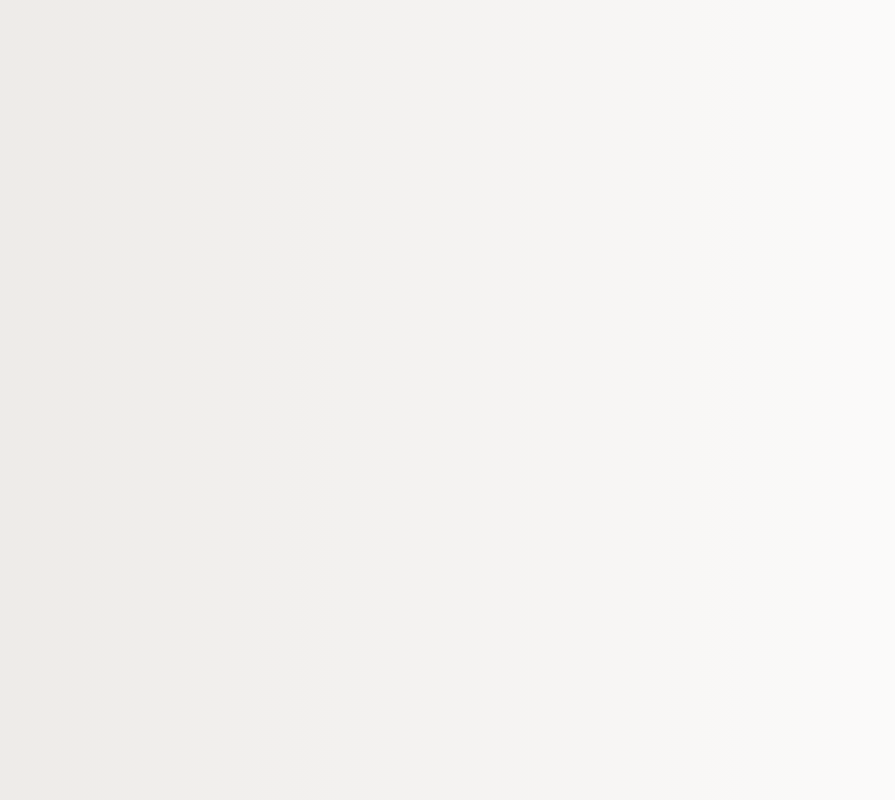
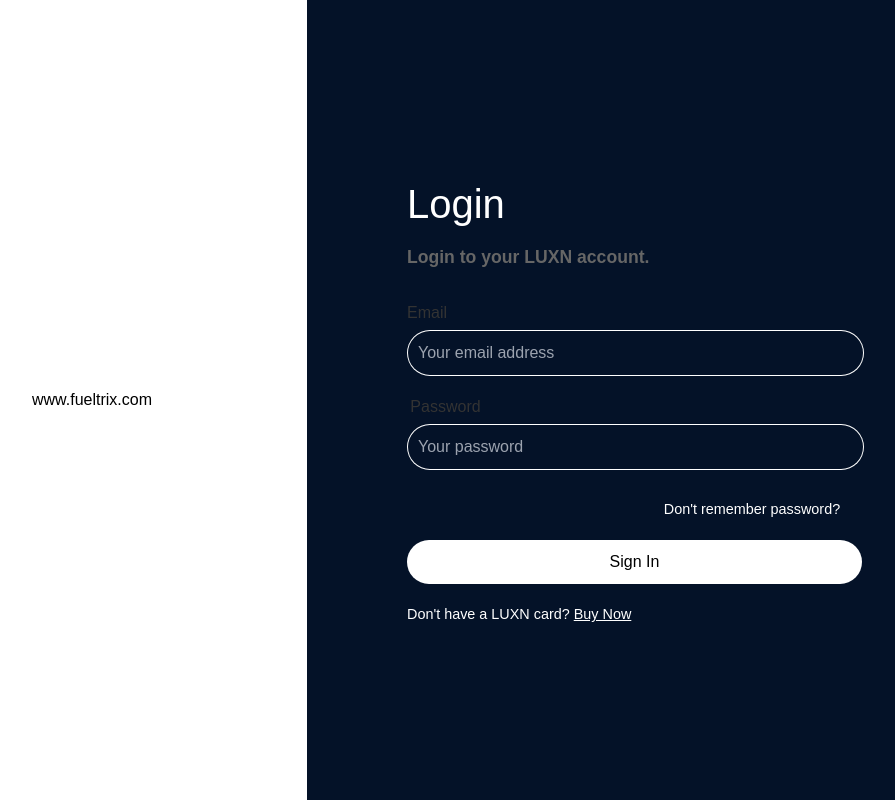
Before and after one commit to MalinduHettiarachchi/Fueltrix-, a React (Create React App) app in the folder fueltrix/: page /login in a window 1280 px wide. Before the commit this address had no page. Shown: the whole page, without its empty margins (123-1018 px from the left). Built offline with nearby package versions, Linux system fonts and the light colour scheme.

Commit message:
update ui

```diff
--- a/fueltrix/src/App.js
+++ b/fueltrix/src/App.js
@@ -29,7 +29,9 @@ function App() {
     <Router>
       <div className="App">
         <Routes>
-
+          <Route path="/" element={<Mainpage />} />
+          <Route path="/login" element={<Login />} />
+          <Route path="/fuelrix" element={<Mainpage />} />
           <Route path="/" element={<Welcome />} />
           <Route path="/about" element={<About />} />
           <Route path="/services" element={<Services />} />
--- a/fueltrix/src/pages/WebAdmin/Mainpage/Mainpage.js
+++ b/fueltrix/src/pages/WebAdmin/Mainpage/Mainpage.js
@@ -3,7 +3,7 @@ import Navbar from '../NavBarr/navbarr'
 
 function Mainpage() {
   return (
-    <div>
+    <div >
         <Navbar/>
     </div>
   )
--- /dev/null
+++ b/fueltrix/src/pages/WebAdmin/Mainpage/mainpage.css
@@ -0,0 +1,3 @@
+.all{
+    background-color: #041228;
+}
--- a/fueltrix/src/pages/WebAdmin/NavBarr/navbarr.css
+++ b/fueltrix/src/pages/WebAdmin/NavBarr/navbarr.css
@@ -4,7 +4,7 @@
     justify-content: center;
     align-items: center;
     padding: 1rem 2rem;
-    background-color: black;
+    background-color: #041228;
     color: white;
   }
   .row{
@@ -12,7 +12,7 @@
   list-style: none;
   }
   .row li{
-    margin-left: 3rem;
+    margin-left: 3.5rem;
   }
   .row li a{
     padding: 0.5rem 0;   /* Adjust this value to move the links up/down */
--- a/fueltrix/src/pages/WebAdmin/Userlogin/login.css
+++ b/fueltrix/src/pages/WebAdmin/Userlogin/login.css
@@ -1,28 +1,108 @@
 /* General reset */
-
 .two-column-container {
   display: flex;
   height: 100vh; /* Full height of the viewport */
+  font-family: 'Poppins', sans-serif;
 }
 
-  .left-column {
+.leftc {
   flex: 1;
-    background-color: #f0f4fa; /* Light background for left column */
+  background-color: #ffffff; /* Light background for left column */
+  display: flex;
+  justify-content: center;
+  align-items: center;
 }
 
-  .right-column {
+.rightc {
   flex: 1;
-    background-color: #0c0c0c; /* Dark background for right column */
+  background-color: #041228; /* Dark background for right column */
   color: white;
+  display: flex;
+  flex-direction: column;
+  justify-content: center;
+  padding: 0 100px; /* Increased padding for a centered feel */
+  align-items: flex-start; /* Align content to the left */
+}
+
+.login {
+  font-size: 2.5rem; /* Larger font for 'Login' */
+  margin-bottom: 10px;
+}
+
+.loginun {
+  font-size: 1.1rem;
+  margin-bottom: 30px;
+}
+
+.form-group {
+  margin-bottom: 20px;
+  width: 100%; /* Ensure full-width form elements */
+
+}
+
+.email-label {
+  display: block;
+  font-size: 1rem;
+  margin-bottom: 5px;
+  margin-right: 610px;
+}
+.password-label{
+  color: #ffffff;
+  display: block;
+  font-size: 1rem;
+  margin-bottom: 5px;
+  margin-right: 573px;
+}
+
+.email-input, .password-input {
+  width: 70% !important;
+  padding: 10px !important;
+  font-size: 1rem;
+  border-radius: 25px !important;
+  border: none !important;
+  box-shadow: 0 0 0.5px 1px white; /* White outline */
+  outline: none;
+  margin-right: 193px;
+  background-color: #041228;
+  color: white;
+  box-sizing: border-box;
+}
+
+/* White outline when focused */
+.email-input:focus, .password-input:focus {
+  box-shadow: 0 0 0.5px 1px white; /* White outline */
+  outline: none; /* Ensures no default outline */
 }
 
 
-  h1 {
-    font-size: 2rem;
-    margin-bottom: 20px;
+.dont {
+  font-size: 0.9rem;
+  color: #ffffff;
+  margin-top: 10px;
+  width: 100%;/* Ensure this is aligned to the left */
+  align-items: flex-end;
+  margin-left: 20px;
 }
 
-  p {
-    font-size: 1.2rem;
-    line-height: 1.6;
+.sign-in {
+  width: 70%; /* Full-width sign-in button */
+  padding: 10px; /* Increased padding for larger button */
+  font-size: 1rem;
+  background-color: #fff;
+  color: black;
+  border: none;
+  border-radius: 25px;
+  margin-top: 20px;
+  cursor: pointer;
 }
+
+.buy-now {
+  font-size: 0.9rem;
+  margin-top: 20px;
+}
+
+.buy-now span {
+  color: #fff;
+  cursor: pointer;
+  text-decoration: underline;
+}
--- a/fueltrix/src/pages/WebAdmin/Userlogin/login.js
+++ b/fueltrix/src/pages/WebAdmin/Userlogin/login.js
@@ -4,11 +4,23 @@ import './login.css';
 function Login() {
   return (
     <div className="two-column-container">
-      <div className="left-column">
-         <p>This is where you can put the content for the left side.</p>
+      <div className="leftc">
+        <h5>www.fueltrix.com</h5>
       </div>
-      <div className="right-column">
-         <p>This is where you can put the content for the right side.</p>
+      <div className="rightc">
+        <p className="login">Login</p>
+        <label className="loginun">Login to your LUXN account.</label>
+        <div className="form-group">
+          <label className="email-label">Email</label>
+          <input type="email" placeholder="Your email address" className="email-input" />
+        </div>
+        <div className="form-group">
+          <label className="password-label">Password</label>
+          <input type="password" placeholder="Your password" className="password-input" />
+        </div>
+        <p className="dont">Don't remember password?</p>
+        <button className="sign-in">Sign In</button>
+        <p className="buy-now">Don't have a LUXN card? <span>Buy Now</span></p>
       </div>
     </div>
   );
```
Also changed, not shown: fueltrix/src/pages/WebAdmin/MM/mm.js (deleted), fueltrix/src/pages/WebAdmin/MM/ww.js (deleted). Lines whose indentation alone changed are shown as unchanged.
